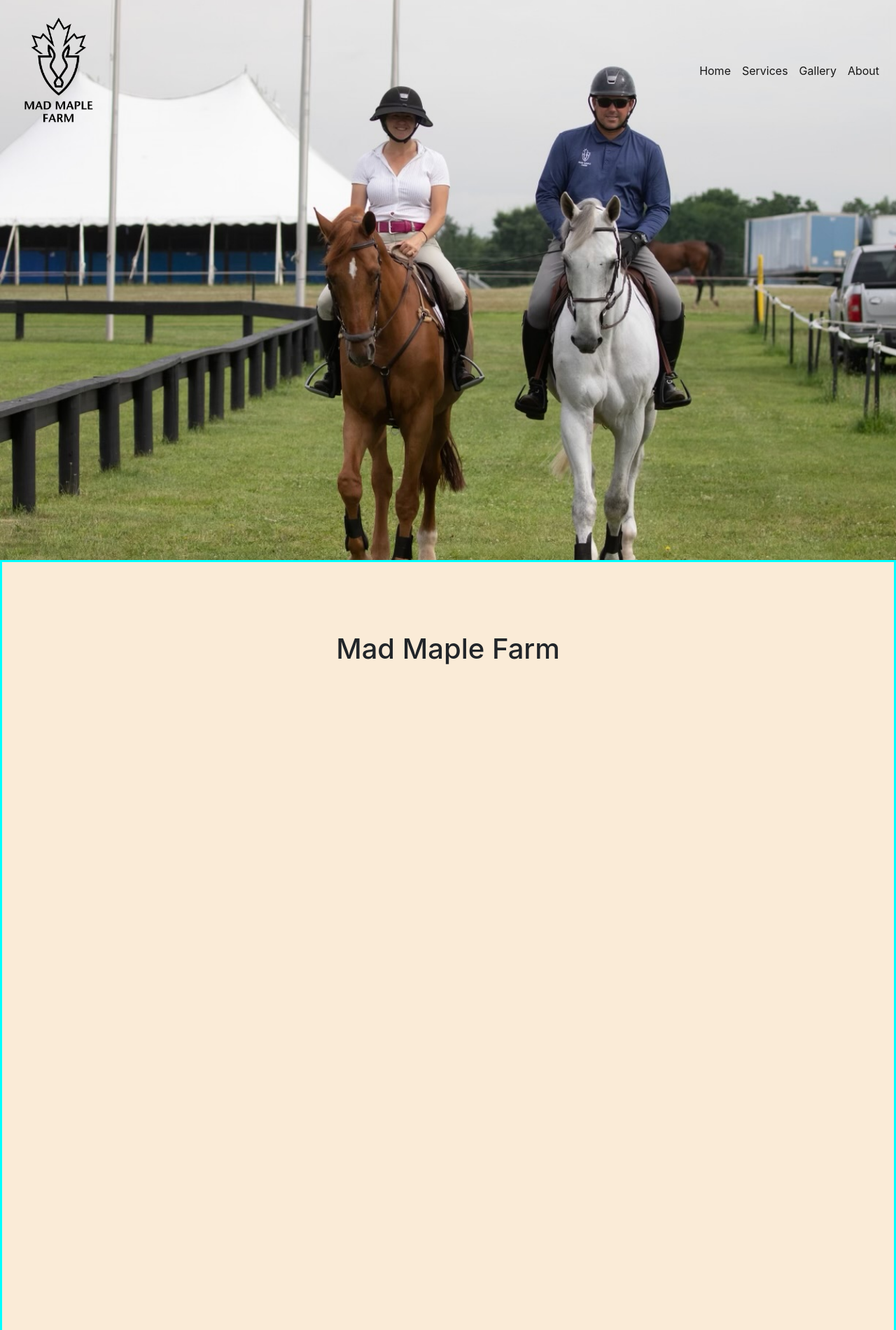
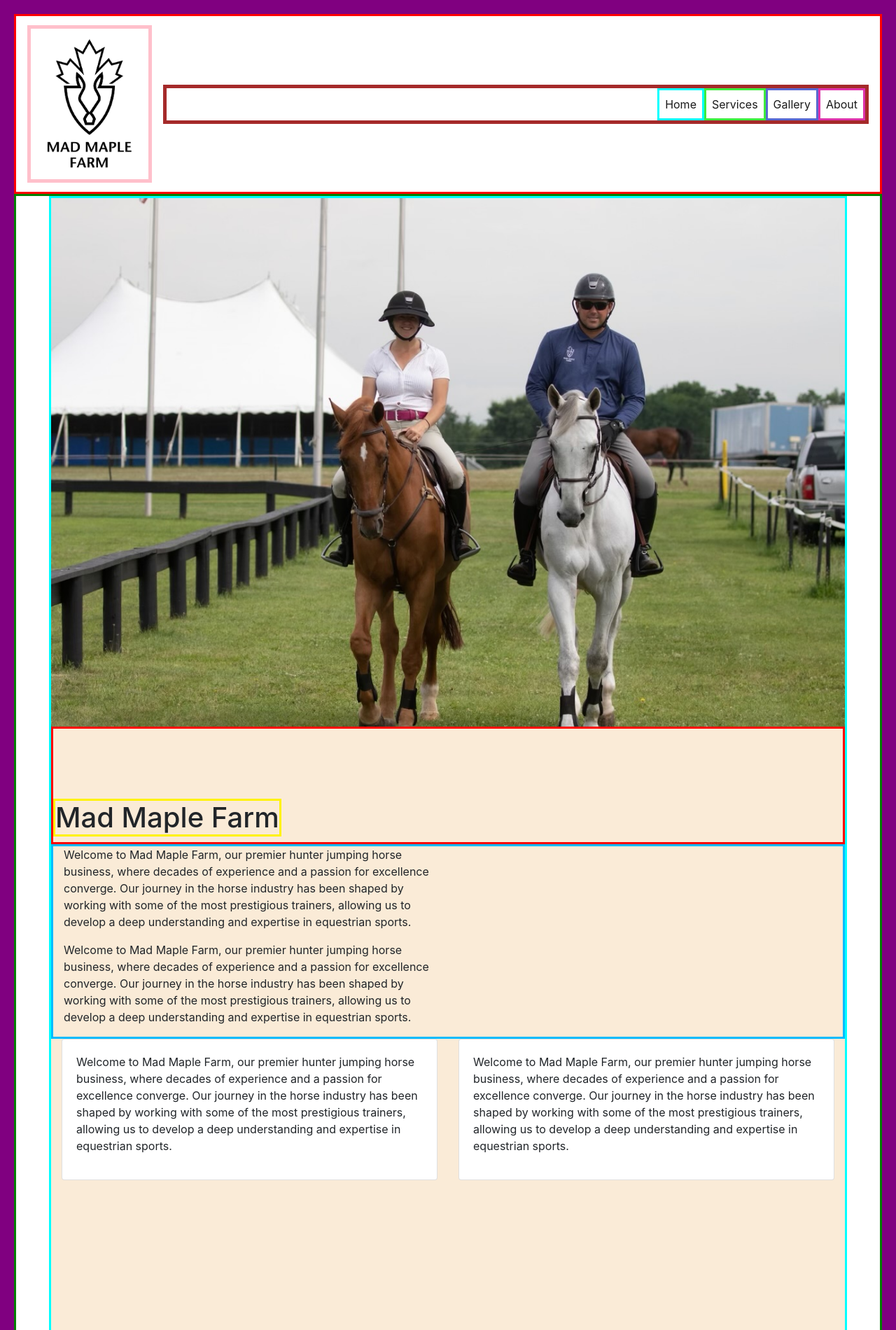
Before and after one commit to goldendoggies/MadMapleFarm, a plain HTML site: page iindex.html in a window 1280 px wide. Shown: the top 1900 px of the page at 70% size. Drawn offline with nearby package versions, Linux system fonts and the light colour scheme.

Commit message:
adding alternate version of the index.html for mobile responsiveness, to be applied across all pages

```diff
--- a/iindex.html
+++ b/iindex.html
@@ -11,58 +11,121 @@
 
     </style>
 </head>
-<body>
 
-<div style="
-    background-image: url('./static/images/ang2025-01-09\ 00_42_52.jpeg');
-    position: relative;
-    height: 100vh;
-    width: 100%;
-    background-position: center;
-    background-repeat: no-repeat;
-    background-size: cover;
-  ">
 
-    <nav class="navbar navbar-expand-lg navbar-light" style="background-color: transparent;">
+
+<body style="border-style: solid; border-color: purple; border-width:  20px;">
+
+    <nav class="navbar navbar-expand-lg navbar-light" style="border-style: solid; border-color: red;">
       <a class="navbar-brand" href="#">
-          <img src="./static/images/mmf_logo_bw-nobg.png" height="175" alt="">
+        <img src="./static/images/mmf_logo_bw-nobg.png" height="225" alt="" style="border-style: solid; border-color: pink; border-width:  5px;">
       </a>
-        <div class="navbar-collapse justify-content-end" id="navbarNavAltMarkup">
+      <button class="navbar-toggler" type="button" data-toggle="collapse" data-target="#navbarTogglerDemo01" aria-controls="navbarTogglerDemo01" aria-expanded="false" aria-label="Toggle navigation">
+        <span class="navbar-toggler-icon"></span>
+      </button>
+
+      <div class="navbar-collapse collapse justify-content-end" id="navbarTogglerDemo01" style="border-style: solid; border-color: brown; border-width:  5px;">
           <div class="navbar-nav">
-                <a class="nav-link active" href="#">Home</a>
-                <a class="nav-link active" href="#">Services</a>
-                <a class="nav-link active" href="#">Gallery</a>
-                <a class="nav-link active" href="#">About</a>
+              <a class="nav-link active" style="border-style: solid; border-color: rgb(0, 255, 255);" href="#">Home</a>
+              <a class="nav-link active" style="border-style: solid; border-color: rgb(62, 235, 62);" href="#">Services</a>
+              <a class="nav-link active" style="border-style: solid; border-color: rgb(88, 104, 208);" href="#">Gallery</a>
+              <a class="nav-link active" style="border-style: solid; border-color: rgb(222, 51, 170);" href="#">About</a>
           </div>
       </div>
     </nav>
 
+
+  <div class="container-fluid" style="border-style: solid; border-color: green;">
+
+
+    <div class="container" style="height: 5000px; border-style: solid; border-color: aqua; background-color: antiquewhite;">
+        <!-- Content here -->
+
+      <div class="row">
+        <div class="col"></div>
+        <img src="./static/images/ang2025-01-09 00_42_52.jpeg" alt="" class="img-fluid">
       </div>
 
-    <div class="container-fluid" style="height: 5000px; border-style: solid; border-color: aqua; background-color: antiquewhite;">
-        <!-- Content here -->
+      <div class="row" style="border-style: solid; border-color: red;">
+        <section>
+           <h1 class="text-center" style="margin-top: 100px; border-style: solid; border-color: rgb(255, 242, 0);">Mad Maple Farm</h1>
+        </section>
+      </div>
+
+
+      <div class="row" style="border-style: solid; border-color: rgb(0, 187, 255);">
+        <div class="col-sm-6">
+
+          <p>
+            Welcome to Mad Maple Farm, our premier hunter jumping horse business, where decades of experience and a passion for
+            excellence converge. Our journey in the horse industry has been shaped by working with some of the most prestigious
+            trainers, allowing us to develop a deep understanding and expertise in equestrian sports.
+          </p>
+
+          <p>
+            Welcome to Mad Maple Farm, our premier hunter jumping horse business, where decades of experience and a passion for
+            excellence converge. Our journey in the horse industry has been shaped by working with some of the most prestigious
+            trainers, allowing us to develop a deep understanding and expertise in equestrian sports.
+          </p>
+
+        </div>
+      </div>
 
 
 
-        <section>
-           <h1 class="text-center" style="margin-top: 100px;">Mad Maple Farm</h1>
-        </section>
+
+
+    <div class="row">
+
+      <div class="col-sm-6">
+        <div class="card">
+          <div class="card-body">
+            <p>
+              Welcome to Mad Maple Farm, our premier hunter jumping horse business, where decades of experience and a passion for
+              excellence converge. Our journey in the horse industry has been shaped by working with some of the most prestigious
+              trainers, allowing us to develop a deep understanding and expertise in equestrian sports.
+            </p>
+          </div>
+        </div>
+      </div>
+
+      <div class="col-sm-6">
+        <div class="card">
+          <div class="card-body">
+            <p>
+              Welcome to Mad Maple Farm, our premier hunter jumping horse business, where decades of experience and a passion for
+              excellence converge. Our journey in the horse industry has been shaped by working with some of the most prestigious
+              trainers, allowing us to develop a deep understanding and expertise in equestrian sports.
+            </p>
+          </div>
+        </div>
+      </div>
+
+    </div>
 
 
 
 
     </div>
 
-      <nav class="navbar navbar-expand-lg navbar-dark bg-dark">
+
+</div>
+
+
+    <nav class="navbar navbar-expand-lg navbar-dark bg-dark" style="border-style: solid; border-color: red;">
       <a class="navbar-brand" href="#">
-          <img src="./static/images/mmf_logo_wob_nobg.png" height="175" alt="">
+        <img src="./static/images/mmf_logo_wob_nobg.png" height="225" alt="" style="border-style: solid; border-color: pink; border-width:  5px;">
       </a>
-        <div class="navbar-collapse justify-content-end" id="navbarNavAltMarkup">
+      <button class="navbar-toggler" type="button" data-toggle="collapse" data-target="#navbarTogglerDemo01" aria-controls="navbarTogglerDemo01" aria-expanded="false" aria-label="Toggle navigation">
+        <span class="navbar-toggler-icon"></span>
+      </button>
+
+      <div class="navbar-collapse collapse justify-content-end" id="navbarTogglerDemo01" style="border-style: solid; border-color: brown; border-width:  5px;">
           <div class="navbar-nav">
-                <a class="nav-link active" href="#">Home</a>
-                <a class="nav-link active" href="#">Services</a>
-                <a class="nav-link active" href="#">Gallery</a>
-                <a class="nav-link active" href="#">About</a>
+              <a class="nav-link active" style="border-style: solid; border-color: rgb(0, 255, 255);" href="#">Home</a>
+              <a class="nav-link active" style="border-style: solid; border-color: rgb(62, 235, 62);" href="#">Services</a>
+              <a class="nav-link active" style="border-style: solid; border-color: rgb(88, 104, 208);" href="#">Gallery</a>
+              <a class="nav-link active" style="border-style: solid; border-color: rgb(222, 51, 170);" href="#">About</a>
           </div>
       </div>
     </nav>
```
Lines whose indentation alone changed are shown as unchanged.
